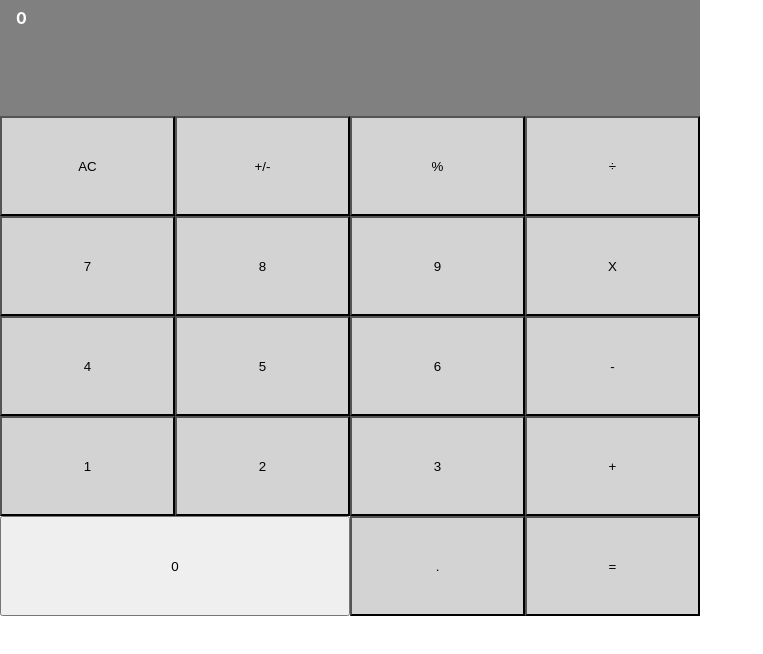
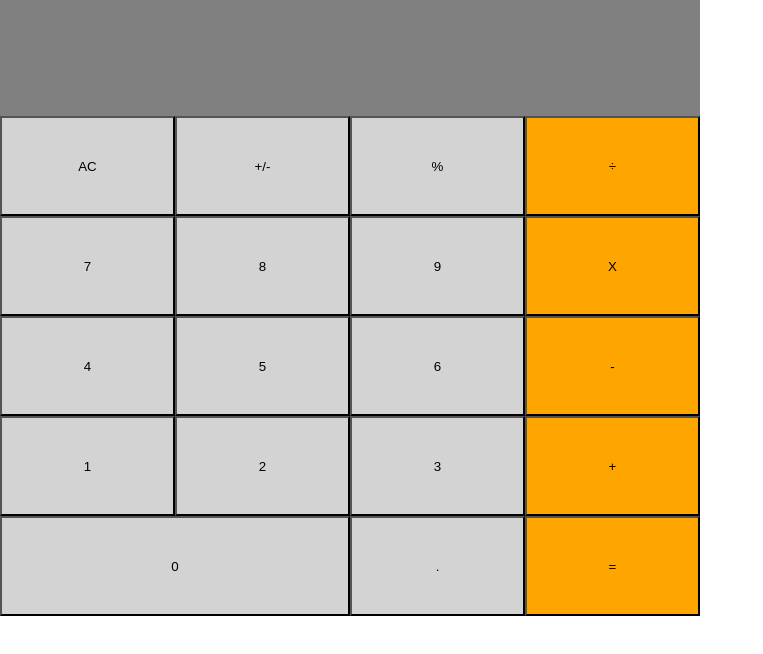
Before and after one commit to jurgen1c/react-jcg-calc, a React (Create React App) app: page / in a window 1280 px wide. Shown: the top 654 px of the page, without its empty margins (0-763 px from the left). Built offline with nearby package versions, Linux system fonts and the light colour scheme.

Commit message:
Correct button onClick, correct operate, destructure state

```diff
--- a/package.json
+++ b/package.json
@@ -11,6 +11,7 @@
     "react": "^17.0.1",
     "react-dom": "^17.0.1",
     "react-scripts": "4.0.2",
+    "styled-components": "^5.2.1",
     "web-vitals": "^1.1.0"
   },
   "scripts": {
--- a/src/components/App.js
+++ b/src/components/App.js
@@ -6,25 +6,30 @@ import ButtonPanel from './ButtonPanel';
 
 export default class App extends React.Component {
   constructor(props) {
-    super(props)
+    super(props);
 
     this.state = {
-      total: null,
-      next: null,
-      operation: null
-    }
+      total: '',
+      next: '',
+      operation: '',
+    };
+    this.handleClick = this.handleClick.bind(this);
   }
 
-  render(){
+  handleClick(btnName) {
+    const { total, next, operation } = calculate(this.state, btnName);
+    this.setState({ total, next, operation });
+  }
 
+  render() {
+    const { total, next, operation } = this.state;
     return (
       <>
         <div className="app">
-          <Display />
-          <ButtonPanel calculate={calculate} />
+          <Display result={String(total)} next={String(next)} operation={operation} />
+          <ButtonPanel clickHandler={this.handleClick} />
         </div>
       </>
     );
   }
-
 }
--- a/src/components/Button.js
+++ b/src/components/Button.js
@@ -1,13 +1,19 @@
 import PropTypes from 'prop-types';
+import styled from 'styled-components';
 
-export default function Button({ name, key }) {
+export default function Button({ name, onClick }) {
+  const ButtonText = styled.button`
+    width: ${props => (props.name === '0' ? '50%' : '25%')};
+    height: 100px;
+    background-color: ${props => (props.name === '-' || props.name === 'X' || props.name === '+' || props.name === '=' || props.name === '÷' ? 'orange' : 'lightgray')};
+  `;
   return (
-    <button type="button" name={name} key={key} className={(name === '0' ? 'o-btn' : 'btn')}>
+    <ButtonText type="button" name={name} className={(name === '0' ? 'o-btn' : 'btn')} onClick={() => { onClick(name); }}>
       {name}
-    </button>
+    </ButtonText>
   );
 }
 Button.propTypes = {
   name: PropTypes.string.isRequired,
-  key: PropTypes.string.isRequired,
+  onClick: PropTypes.func.isRequired,
 };
--- a/src/components/ButtonPanel.js
+++ b/src/components/ButtonPanel.js
@@ -3,33 +3,33 @@ import PropTypes from 'prop-types';
 import Button from './Button';
 
 export default function ButtonPanel({
-  group1, group2, group3, group4, group5,
+  group1, group2, group3, group4, group5, clickHandler,
 }) {
   return (
     <div className="buttonPanel">
       <div>
         {group1.map(item => (
-          <Button name={item} key={item} />
+          <Button name={item} key={item} onClick={clickHandler} />
         ))}
       </div>
       <div>
         {group2.map(item => (
-          <Button name={item} key={item} />
+          <Button name={item} key={item} onClick={clickHandler} />
         ))}
       </div>
       <div>
         {group3.map(item => (
-          <Button name={item} key={item} />
+          <Button name={item} key={item} onClick={clickHandler} />
         ))}
       </div>
       <div>
         {group4.map(item => (
-          <Button name={item} key={item} />
+          <Button name={item} key={item} onClick={clickHandler} />
         ))}
       </div>
       <div>
         {group5.map(item => (
-          <Button name={item} key={item} />
+          <Button name={item} key={item} onClick={clickHandler} />
         ))}
       </div>
     </div>
@@ -42,6 +42,7 @@ ButtonPanel.propTypes = {
   group3: PropTypes.arrayOf(PropTypes.string),
   group5: PropTypes.arrayOf(PropTypes.string),
   group4: PropTypes.arrayOf(PropTypes.string),
+  clickHandler: PropTypes.func.isRequired,
 };
 
 ButtonPanel.defaultProps = {
--- a/src/components/Display.js
+++ b/src/components/Display.js
@@ -1,17 +1,23 @@
 import PropTypes from 'prop-types';
 
-export default function Display({ result }) {
+export default function Display({ result, next, operation }) {
   return (
     <div className="display">
-      {result}
+      {(!result && next) || result }
+      {operation }
+      {(result && next)}
     </div>
   );
 }
 
 Display.propTypes = {
   result: PropTypes.string,
+  next: PropTypes.string,
+  operation: PropTypes.string,
 };
 
 Display.defaultProps = {
-  result: '0',
+  result: '',
+  next: '',
+  operation: '',
 };
--- a/src/logic/calculate.js
+++ b/src/logic/calculate.js
@@ -1,16 +1,50 @@
 import operate from './operate';
 
-const calculate = ({ total = null, next = null, operation = null }, bName) => {
-  let result = total;
-  let nextNum = next;
+const calculate = (data, bName) => {
+  let { total, next, operation } = data;
+  switch (bName) {
+    case '+':
+    case '-':
+    case '÷':
+    case 'X':
+    case '=':
+      if (total !== '' && next !== '') {
+        total = operate(total, next, operation);
+        next = '';
+        if (bName === '=') {
+          operation = '';
+        } else {
+          operation = bName;
+        }
+      } else if (total !== '' && next === '') {
+        operation = bName;
+      } else {
+        total = next;
+        next = '';
+        operation = bName;
+      }
+      break;
+    case '+/-':
+      next = operate(next, -1, 'X');
+      break;
+    case '%':
+      if (next !== '') {
+        total = operate(next, 0, '%');
+        next = '';
+      }
+      break;
+    case 'AC':
+      total = '';
+      next = '';
+      operation = '';
+      break;
+    default:
+      if (bName === '.' && next.includes('.')) {
+        break;
+      }
+      next += bName;
+  }
 
-  if (bName === '+/-') {
-    result *= -1;
-    nextNum *= -1;
-    return { result, nextNum };
-  }
-  result = operate(result, nextNum, operation);
-  return { result, nextNum };
+  return { next, total, operation };
 };
-
 export default calculate;
--- a/src/logic/operate.js
+++ b/src/logic/operate.js
@@ -3,27 +3,24 @@ import Big from 'big.js';
 const operate = (numberOne, numberTwo, op) => {
   const numOne = Big(Number(numberOne));
   const numTwo = Big(Number(numberTwo));
-  let result = new Big();
+  const minusOne = Big(-1);
 
   switch (op) {
     case '+':
-      result = numOne + numTwo;
-      break;
+      return numOne.plus(numTwo).toNumber();
     case '-':
-      result = numOne - numTwo;
-      break;
-    case '*':
-      result = numOne * numTwo;
-      break;
+      return numOne.minus(numTwo).toNumber();
+    case 'X':
+      return Big(Number(numOne * numTwo));
     case '÷':
-      result = numOne / numTwo;
-      break;
+      return numOne.div(numTwo).toNumber();
     case '%':
-      result = Math.floor(numOne / 100);
-      break;
+      return numOne.times(Big(0.01)).toNumber();
+    case '+/-':
+      return numOne.times(minusOne).toNumber();
     default:
+      return Error;
   }
-  return result;
 };
 
 export default operate;
```
Also changed, not shown: 1 other file (tests, documents, lock files or other folders).
